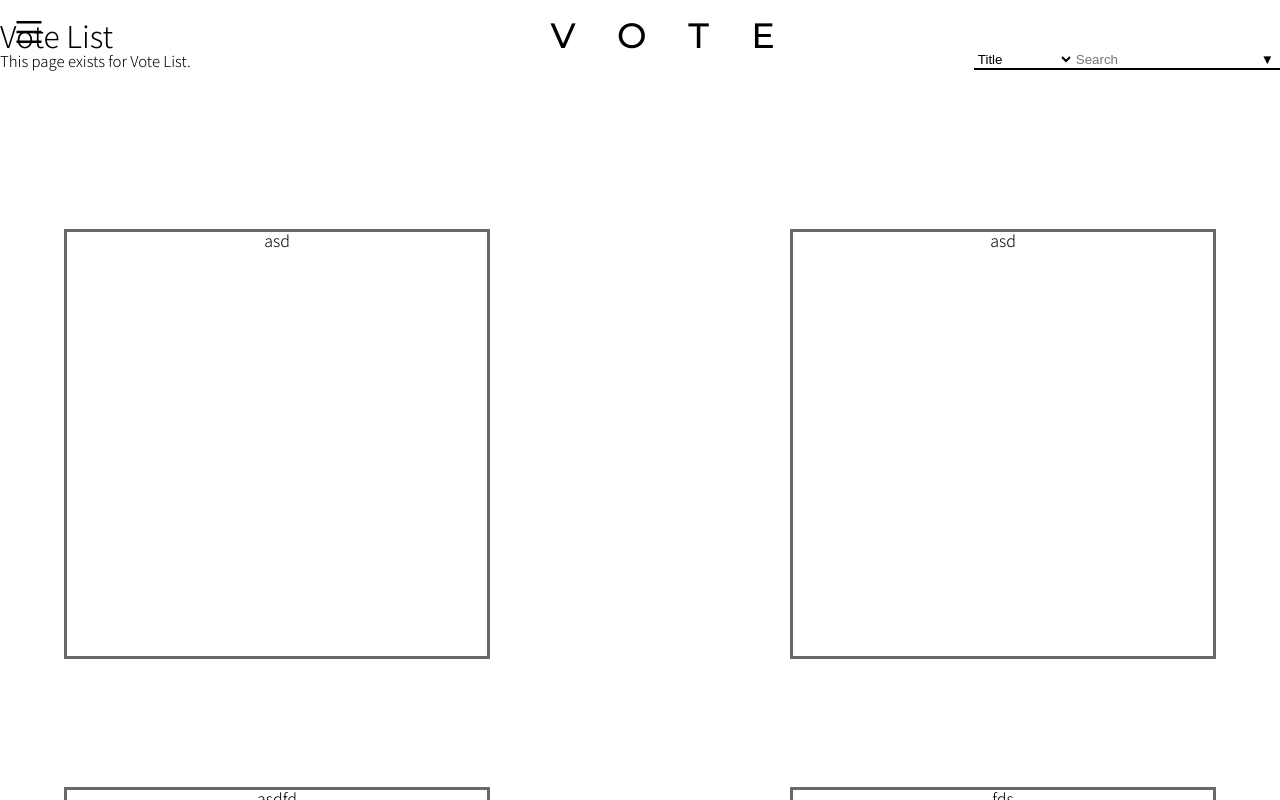
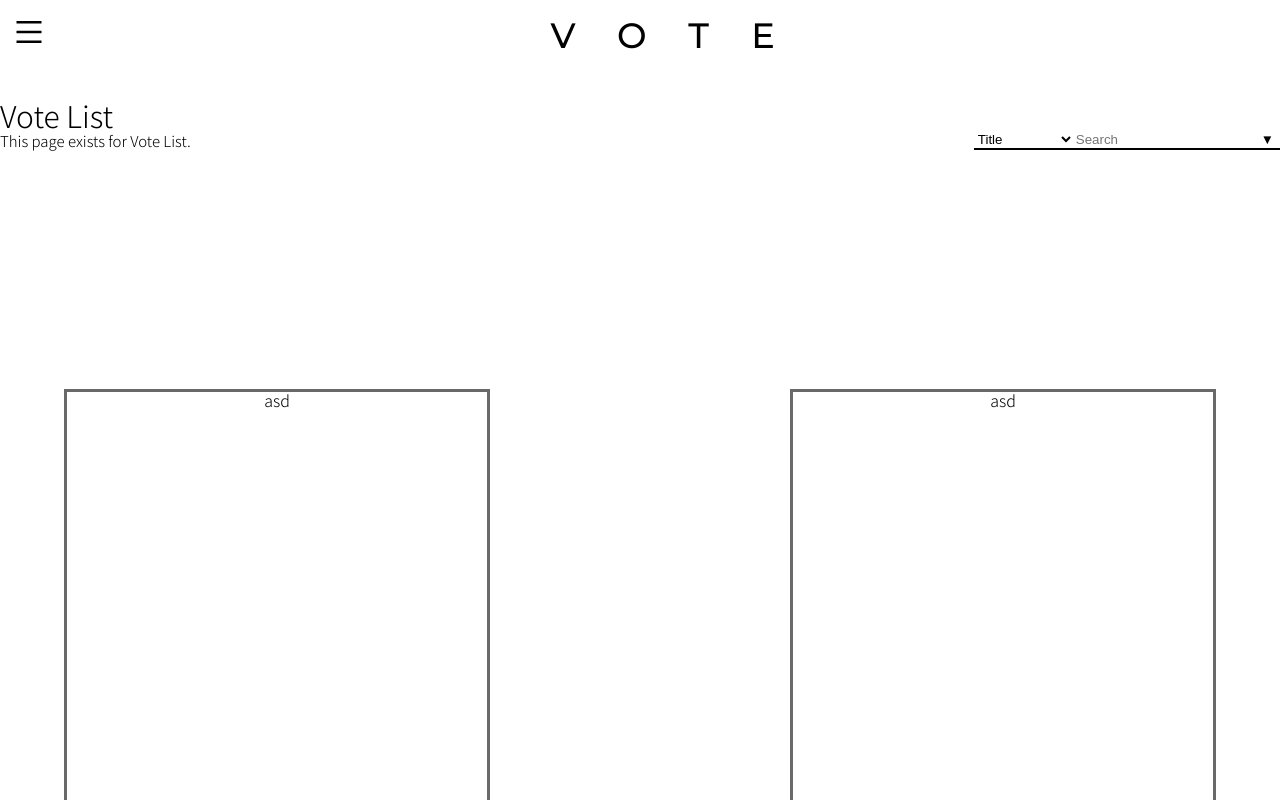
Before and after one commit to kylee9612/vote_front, a React (Create React App) app: page /votelist in a window 1280 px wide. Shown: the top 800 px of the page. Built offline with nearby package versions, Linux system fonts and the light colour scheme.

Commit message:
[L]index.css 변경

```diff
--- a/src/index.css
+++ b/src/index.css
@@ -94,6 +94,7 @@ header{
   flex-direction: column;
   margin-right: auto;
   margin-left: auto;
+  margin:5rem auto;
   position: relative;
 }
 ._header h2{
```
